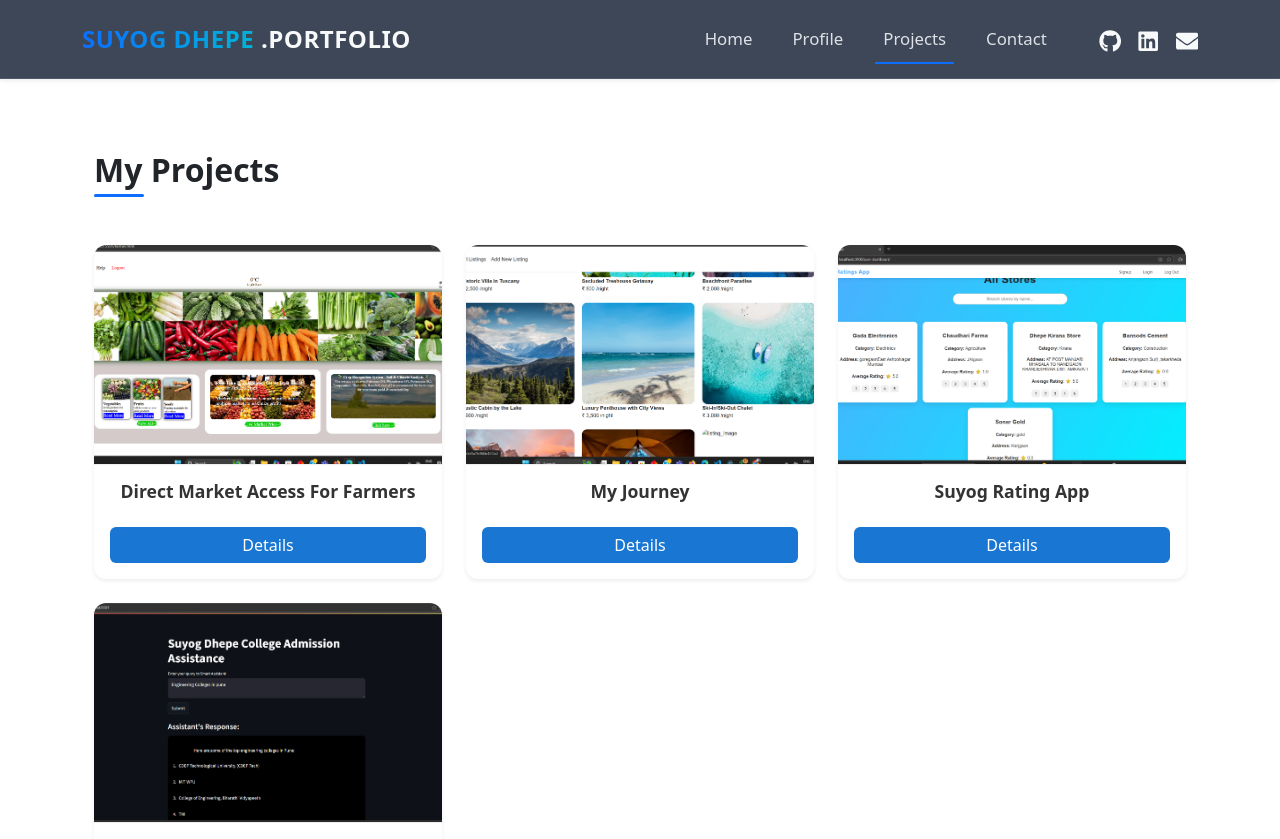
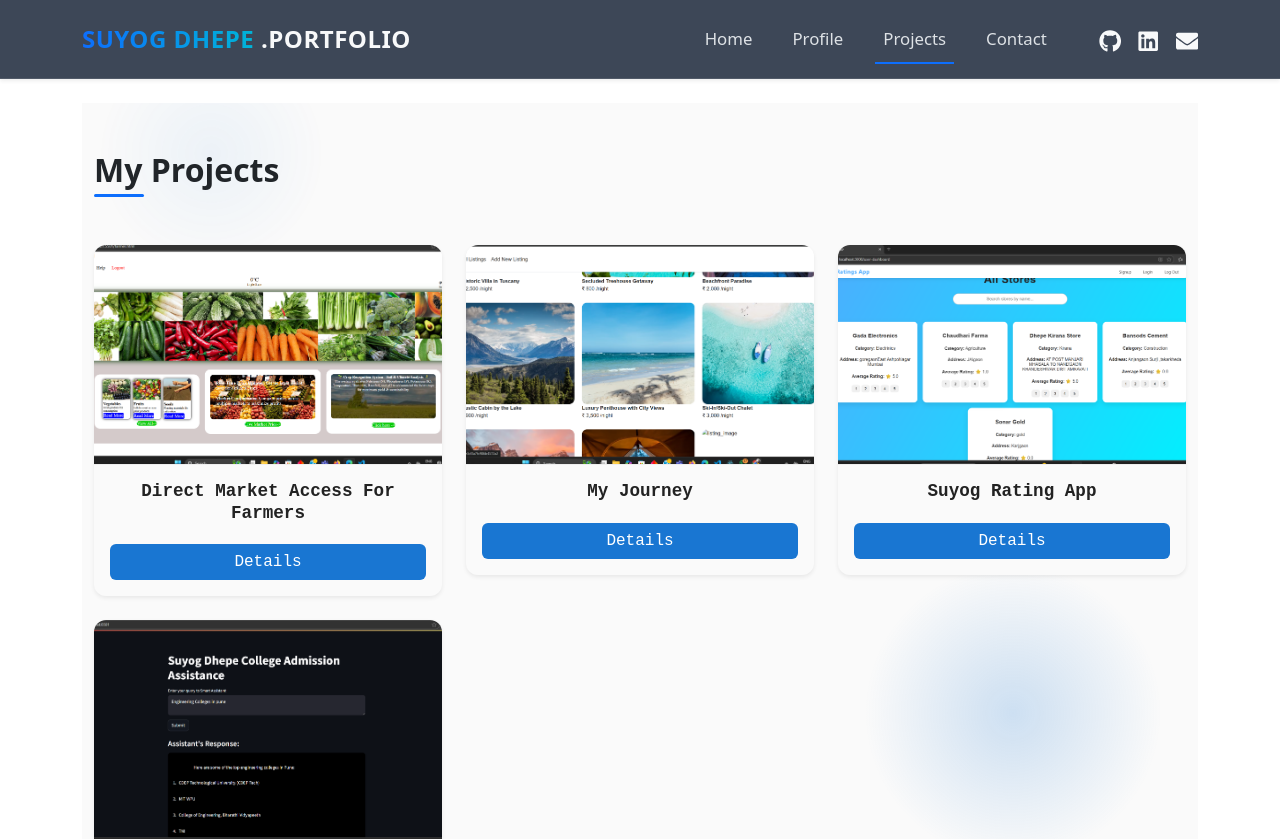
Before and after one commit to suyog657898775456/My-Portfolio, a React (Create React App) app: page /projects in a window 1280 px wide. Shown: the top 839 px of the page. Built offline with nearby package versions, Linux system fonts and the light colour scheme.

Commit message:
Updated portfolio

```diff
--- a/src/components/Contact.jsx
+++ b/src/components/Contact.jsx
@@ -28,7 +28,7 @@ export default function Contact() {
       icon: <FaGithub />,
       label: "GitHub",
       value: "Suyog Dhepe",
-      link: "https://www.linkedin.com/in/suyog-dhepe-a51246298/",
+      link: "https://github.com/suyog657898775456",
     },
   ];
 
--- a/src/components/Home.jsx
+++ b/src/components/Home.jsx
@@ -31,7 +31,7 @@ export default function Home() {
                 <Button
                   variant="outline-primary"
                   size="lg"
-                  href="https://drive.google.com/file/d/1zvOkFZXbjlfs93_arTI094e_o1hxuv4O/view?usp=sharing"
+                  href="https://drive.google.com/file/d/1rXB27iafMYDGdorzNJvlBoHtlTJ5K9-t/view?usp=sharing"
                   target="_blank"
                 >
                   Download Resume
@@ -40,7 +40,7 @@ export default function Home() {
 
               <div className="d-flex align-items-center gap-3 mt-4">
                 <a
-                  href="https://github.com/yourgithub"
+                  href="https://github.com/suyog657898775456"
                   target="_blank"
                   rel="noreferrer"
                   className="social-icon"
@@ -48,7 +48,7 @@ export default function Home() {
                   <FaGithub />
                 </a>
                 <a
-                  href="https://linkedin.com/in/yourlinkedin"
+                  href="https://www.linkedin.com/in/suyog-dhepe-a51246298/"
                   target="_blank"
                   rel="noreferrer"
                   className="social-icon"
--- a/src/components/Projects.css
+++ b/src/components/Projects.css
@@ -1,14 +1,73 @@
+/* ================= Projects Section Background Animation ================= */
+.projects-section {
+  position: relative;
+  overflow: hidden;
+  z-index: 1;
+  background: #fafafa;
+}
+
+.projects-bg-animation {
+  position: absolute;
+  top: 0;
+  left: 0;
+  width: 100%;
+  height: 100%;
+  pointer-events: none;
+  z-index: 0;
+  overflow: hidden;
+}
+
+.projects-bg-animation::before,
+.projects-bg-animation::after {
+  content: "";
+  position: absolute;
+  border-radius: 50%;
+  background: radial-gradient(
+    circle,
+    rgba(25, 118, 210, 0.2) 0%,
+    rgba(25, 118, 210, 0) 70%
+  );
+  width: 200px;
+  height: 200px;
+  animation: floatCircle 12s ease-in-out infinite;
+}
+
+.projects-bg-animation::after {
+  width: 300px;
+  height: 300px;
+  top: 50%;
+  left: 70%;
+  animation-delay: 6s;
+}
+
+@keyframes floatCircle {
+  0% {
+    transform: translateY(0) translateX(0) scale(1);
+    opacity: 0.5;
+  }
+  50% {
+    transform: translateY(-50px) translateX(30px) scale(1.2);
+    opacity: 0.3;
+  }
+  100% {
+    transform: translateY(0) translateX(0) scale(1);
+    opacity: 0.5;
+  }
+}
+
 /* ================= Project Cards ================= */
 .project-card {
   border-radius: 12px;
   overflow: hidden;
   transition: transform 0.3s ease, box-shadow 0.3s ease;
-  background-color: #ffffff;
+  background-color: #fafafa;
+  border: 1px solid #e0e0e0;
+  cursor: pointer;
 }
 
 .project-card:hover {
-  transform: translateY(-5px) scale(1.02);
-  box-shadow: 0 10px 25px rgba(0, 0, 0, 0.12);
+  transform: translateY(-6px) scale(1.02);
+  box-shadow: 0 12px 28px rgba(0, 0, 0, 0.12);
 }
 
 .project-img {
@@ -16,40 +75,45 @@
   height: 220px;
   object-fit: cover;
   border-bottom: 1px solid #eee;
+  transition: transform 0.3s ease;
 }
 
-/* Card Title */
+.project-card:hover .project-img {
+  transform: scale(1.05);
+}
+
 .project-card h5 {
+  font-family: "Roboto Mono", monospace;
   font-weight: 600;
   font-size: 1.1rem;
-  color: #333;
+  color: #222;
   text-align: center;
-  margin-bottom: 1rem;
+  margin-bottom: 0.8rem;
 }
 
-/* Card Button */
 .project-card .btn {
   transition: all 0.2s ease;
   background-color: #1976d2;
   border: none;
   color: #fff;
   font-weight: 500;
+  font-family: "Roboto Mono", monospace;
 }
 
 .project-card .btn:hover {
   background-color: #1565c0;
   transform: scale(1.05);
-  box-shadow: 0 4px 12px rgba(0, 0, 0, 0.15);
+  box-shadow: 0 6px 16px rgba(0, 0, 0, 0.15);
 }
 
-/* ================= Modal Overlay ================= */
+/* ================= Modal ================= */
 .custom-modal-overlay {
   position: fixed;
   top: 0;
   left: 0;
   width: 100%;
   height: 100%;
-  background: rgba(0, 0, 0, 0.25); /* lighter overlay for light theme */
+  background: rgba(0, 0, 0, 0.15);
   display: flex;
   justify-content: center;
   align-items: center;
@@ -58,36 +122,37 @@
   overflow-y: auto;
 }
 
-/* ================= Modal Box ================= */
 .custom-modal {
-  background: #fdfdfd; /* light background */
-  border-radius: 12px;
+  background: #fdfdfd;
+  border-radius: 14px;
   max-width: 700px;
   width: 100%;
   color: #333;
-  box-shadow: 0 15px 40px rgba(0, 0, 0, 0.2);
+  box-shadow: 0 18px 45px rgba(0, 0, 0, 0.2);
   overflow: hidden;
   transform-origin: center;
+  font-family: "Roboto Mono", monospace;
+  border-left: 5px solid #1976d2;
 }
 
-/* Modal Header */
 .modal-header-custom {
   padding: 1rem 1.5rem;
-  border-bottom: 1px solid #eee;
+  border-bottom: 1px solid #e0e0e0;
   display: flex;
   justify-content: space-between;
   align-items: center;
 }
 
 .modal-header-custom h4 {
-  font-weight: 600;
-  font-size: 1.25rem;
+  font-weight: 700;
+  font-size: 1.3rem;
+  color: #1976d2;
 }
 
 .modal-header-custom button {
   background: none;
   border: none;
-  font-size: 1.25rem;
+  font-size: 1.3rem;
   cursor: pointer;
   color: #555;
   transition: transform 0.2s ease, color 0.2s ease;
@@ -98,7 +163,6 @@
   transform: rotate(90deg);
 }
 
-/* Modal Body */
 .modal-body-custom {
   padding: 1.5rem;
 }
@@ -107,14 +171,15 @@
   font-size: 0.95rem;
   line-height: 1.6;
   color: #555;
+  margin-bottom: 0.8rem;
 }
 
-/* Modal Buttons */
 .modal-body-custom .btn {
   min-width: 100px;
   font-weight: 500;
   border-radius: 6px;
   transition: all 0.2s ease;
+  font-family: "Roboto Mono", monospace;
 }
 
 .modal-body-custom .btn-primary {
@@ -150,18 +215,19 @@
 
 .tech-badge {
   display: inline-block;
-  background-color: #e3f2fd; /* light blue */
-  color: #1976d2;
+  background-color: #e0f7fa;
+  color: #006064;
   padding: 0.35rem 0.75rem;
   font-size: 0.85rem;
   font-weight: 500;
   border-radius: 20px;
   transition: all 0.2s ease;
   cursor: default;
+  font-family: "Roboto Mono", monospace;
 }
 
 .tech-badge:hover {
-  background-color: #bbdefb;
+  background-color: #b2ebf2;
   transform: scale(1.05);
 }
 
@@ -171,25 +237,85 @@
     height: 180px;
   }
 
+  /* Modal full screen on mobile */
   .custom-modal {
-    max-width: 95%;
+    max-width: 100%;
+    height: 90vh;
+    border-radius: 0.75rem;
+    display: flex;
+    flex-direction: column;
+    justify-content: flex-start;
+    padding: 0;
+    overflow: hidden;
+  }
+
+  .modal-header-custom {
+    padding: 1rem;
+  }
+
+  /* Scrollable modal body */
+  .modal-body-custom {
+    padding: 1rem;
+    overflow-y: auto;
+    flex-grow: 1;
   }
 
   .modal-body-custom p {
     font-size: 0.9rem;
+    margin-bottom: 0.6rem;
+  }
+
+  /* Buttons stack vertically */
+  .modal-body-custom .d-flex.gap-3 {
+    flex-direction: column;
+    align-items: stretch;
   }
 
   .modal-body-custom .btn {
-    width: 48%;
+    width: 100%;
     margin-bottom: 0.5rem;
   }
 
-  .modal-body-custom .btn:last-child {
-    margin-left: 0.5rem;
+  /* Tech badges wrap nicely */
+  .tech-icons {
+    justify-content: flex-start;
+    flex-wrap: wrap;
+    gap: 0.4rem;
   }
 
   .tech-badge {
     font-size: 0.8rem;
-    padding: 0.3rem 0.6rem;
+    padding: 0.25rem 0.6rem;
+  }
+
+  /* Image scaling for small screens */
+  .modal-body-custom img {
+    max-height: 180px;
+    object-fit: cover;
+    margin-bottom: 1rem;
+  }
+
+  /* ================= Floating Grid Behind Modal ================= */
+  .floating-grid {
+    position: absolute;
+    top: 0;
+    left: 0;
+    width: 100%;
+    height: 100%;
+    pointer-events: none;
+    z-index: 0;
+    background-image: radial-gradient(#1976d2 1px, transparent 1px);
+    background-size: 20px 20px;
+    animation: moveGrid 8s linear infinite;
+    opacity: 0.15;
+  }
+
+  @keyframes moveGrid {
+    0% {
+      background-position: 0 0;
+    }
+    100% {
+      background-position: 40px 40px;
+    }
   }
 }
```
